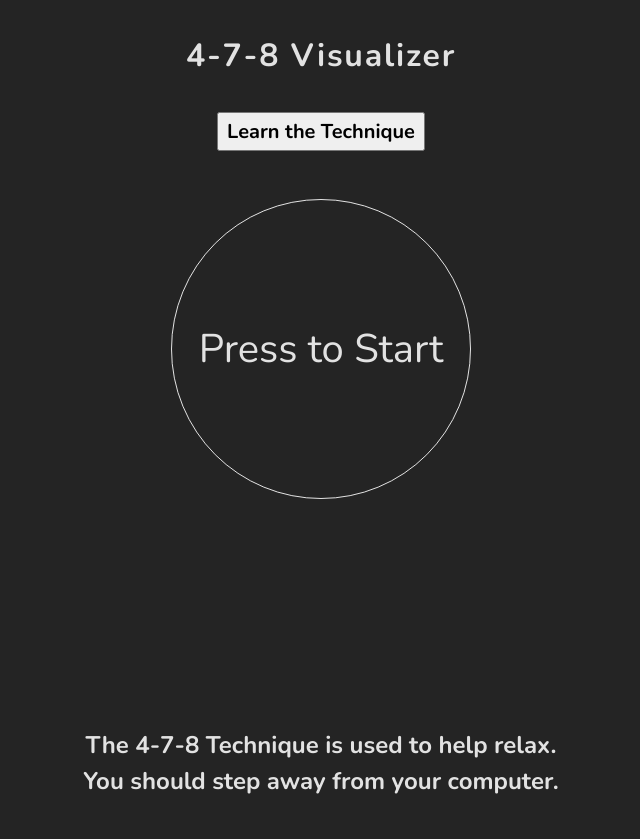
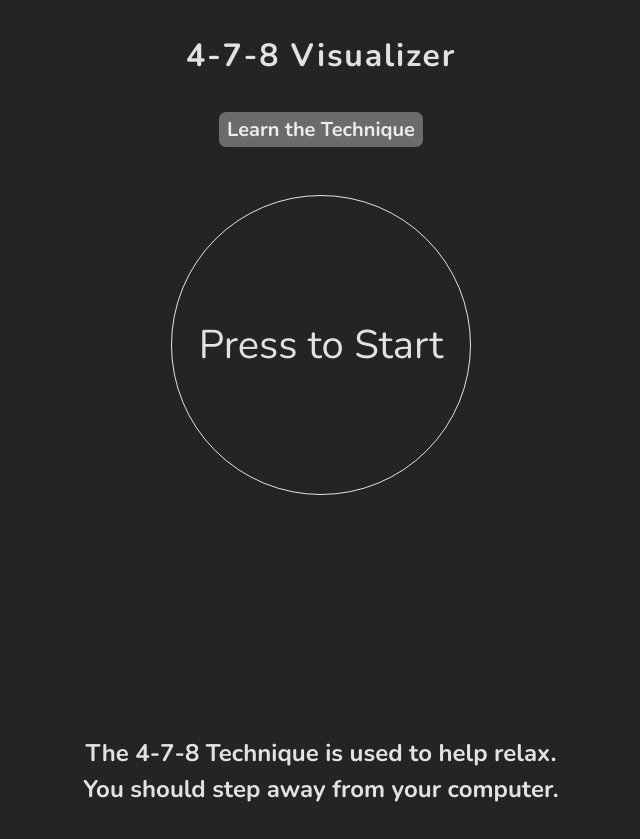
Before and after one commit to TimEngleSF/4-7-8-Breathing-Visualizer, a React (Vite) app: page / in a window 1280 px wide. Shown: the whole page, without its empty margins (319-959 px from the left). Built offline with nearby package versions, Linux system fonts and the light colour scheme; some icons are missing.

Commit message:
Update btn css

```diff
--- a/src/App.css
+++ b/src/App.css
@@ -1,6 +1,7 @@
 :root {
     --main-dk: #242424;
     --main-txt-color: #ffffffde;
+    --btn-bg-color: #6b6b6b;
 }
 
 html,
@@ -28,6 +29,7 @@ body {
     text-align: center;
     height: 100vh;
     box-sizing: border-box;
+    background-color: var(--main-dk);
 }
 
 main {
@@ -213,21 +215,10 @@ h1 {
 .stop-btn {
     font-family: inherit;
     font-size: 1.5rem;
-}
-/* Utility Styles */
-.btn {
-    font-family: inherit;
-    padding: 4px 8px;
-    font-weight: 700;
+    margin-bottom: 1rem;
 }
 
-.hidden {
-    opacity: 0;
-}
-
-.model-open {
-    filter: blur(0.25rem);
-}
+/* Footer */
 
 footer {
     margin-top: auto;
@@ -244,6 +235,25 @@ footer {
 
 .footer-icon:visited {
     color: var(--main-txt-color);
+}
+
+/* Utility Styles */
+.btn {
+    font-family: inherit;
+    padding: 4px 8px;
+    font-weight: 700;
+    color: var(--main-txt-color);
+    background-color: var(--btn-bg-color);
+    border-radius: 0.4375rem;
+    border: 0px;
+}
+
+.hidden {
+    opacity: 0;
+}
+
+.model-open {
+    filter: blur(0.25rem);
 }
 
 @media screen and (min-width: 50rem) {
```
